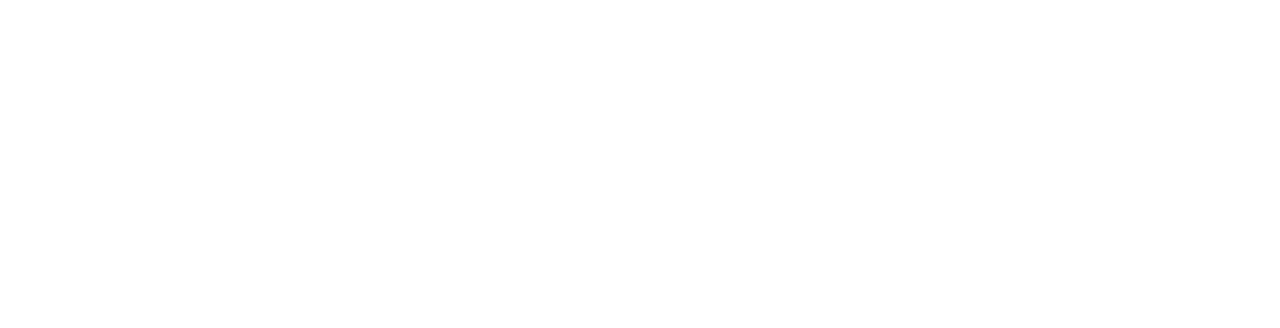
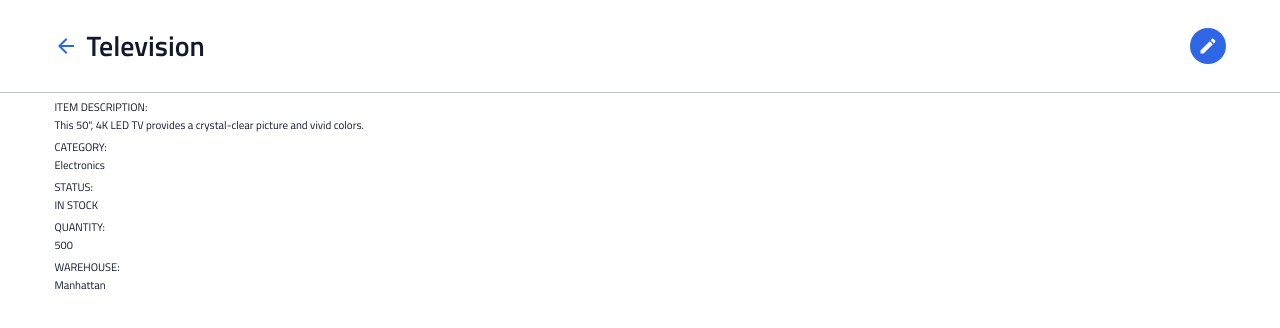
Before and after one commit to oikantik/team-two-instock, a React (Create React App) app in the folder client/: page / in a window 1280 px wide. Shown: the top 328 px of the page. Built offline with nearby package versions, Linux system fonts and the light colour scheme.

Commit message:
created the boiler plate for html

```diff
--- a/client/src/App.js
+++ b/client/src/App.js
@@ -1,11 +1,14 @@
 import Home from './pages/Home/Home';
+import InventoryItem from './components/InventoryItem/InventoryItem';
 import { BrowserRouter, Switch, Route  } from 'react-router-dom';
 import "./App.scss";
+
 
 function App() {
   return (
     <div className="App">
       <BrowserRouter>
+        <InventoryItem/>
         <Switch>
           <Route path='/' exact component={Home}></Route>
           <Route path='/warehouse' component={Home}></Route>
--- a/client/src/App.scss
+++ b/client/src/App.scss
@@ -1 +1 @@
-@use './partials/resets'
+@use './partials/resets';
--- /dev/null
+++ b/client/src/components/InventoryItem/InventoryItem.js
@@ -0,0 +1,45 @@
+import React from 'react';
+import arrowBackIcon from '../../assets/Icons/arrow_back-24px.svg';
+import './InventoryItem.scss';
+
+const InventoryItem = (props) => {
+  return (
+    <div className="inv-item-details">
+      <div className="inv-item-details__header">
+        <div className="inv-item-details__title-div">
+          <img src={arrowBackIcon} alt="Arrow Icon" className="inv-item-details__arrow-icon" ></img>
+          <h1 className="inv-item-details__title">Television</h1>
+        </div>
+        <div className="inv-item-details__edit-div">
+        <svg className="inv-item-details__edit-icon"width="24" height="24" viewBox="0 0 24 24" fill="FFFFFF" xmlns="http://www.w3.org/2000/svg">
+          <path className="inv-item-details__edit-icon-path" d="M3 17.25V21H6.75L17.81 9.94L14.06 6.19L3 17.25ZM20.71 7.04C21.1 6.65 21.1 6.02 20.71 5.63L18.37 3.29C17.98 2.9 17.35 2.9 16.96 3.29L15.13 5.12L18.88 8.87L20.71 7.04V7.04Z" fill="#FFFFFF"/>
+        </svg>
+        </div>
+      </div>
+      <div className="inv-item-details__border"></div>
+      <div className="inv-item-details__main">
+        <div className="inv-item-details__main-top">
+          <label className="inv-item-details__descr-label">ITEM DESCRIPTION:</label>
+          <p className="inv-item-details__descr">This 50", 4K LED TV provides a crystal-clear picture and vivid colors.</p>
+          <label className="inv-item-details__category-label">CATEGORY:</label>
+          <p className="inv-item-details__category">Electronics</p>
+        </div>
+        <div className="inv-item-details__main-bottom">
+          <div className="inv-item-details__div-row">
+            <label className="inv-item-details__status-label">STATUS:</label>
+            <div className="inv-item-details__div-status">
+              <p className="inv-item-details__status">IN STOCK</p>
+            </div>
+            <label className="inv-item-details__quantity-label">QUANTITY:</label>
+            <p className="inv-item-details__quantity">500</p>
+          </div>
+          <label className="inv-item-details__warehouse-label">WAREHOUSE:</label>
+          <p className="inv-item-details__warehouse">Manhattan</p>
+        </div>
+      </div>
+
+    </div>
+  );
+};
+
+export default InventoryItem;
--- /dev/null
+++ b/client/src/components/InventoryItem/InventoryItem.scss
@@ -0,0 +1,123 @@
+
+@use '../../partials/typography' as *;
+@use '../../partials/mixins' as *;
+
+
+
+
+
+
+.inv-item-details {
+  width: 100%;
+  display: flex;
+  flex-direction: column;
+  align-items: center;
+  height: 365px;
+
+  &__header {
+    display: flex;
+    justify-content: space-between;
+    align-items: center;
+    width: 91.5%;
+    height: 92px;
+  }
+
+  &__title-div {
+    display: flex;
+    align-items: center;
+  }
+
+  &__arrow-icon {
+    margin-right: 8px
+  }
+
+  &__title {
+    @include m-h1;
+  }
+
+  &__edit-div {
+    width: 36px;
+    height: 36px;
+    background-color: color(interactive);
+    border-radius: 20px;
+    display: flex;
+    justify-content: center;
+    align-items: center;
+  }
+
+  &__edit-icon-path {
+
+  }
+
+  &__edit-icon {
+    width: 20px;
+    height: 20px;
+  }
+
+  &__border {
+    width: 100%;
+    border-bottom: 1px solid color(borders)
+  }
+
+  &__main {
+    width: 91.5%;
+  }
+
+  &__main-top {
+
+  }
+
+  &__descr-label {
+    font-size: font-size(p3-mobile);
+    margin-top: 1rem;
+  }
+
+  &__descr {
+    font-size: font-size(p3-mobile)
+  }
+
+  &__category-label {
+    font-size: font-size(p3-mobile)
+  }
+
+  &__category {
+    font-size: font-size(p3-mobile)
+  }
+
+  &__main-bottom {
+
+  }
+
+  &__div-row {
+
+  }
+
+  &__status-label {
+    font-size: font-size(p3-mobile)
+  }
+
+  &__div-status {
+
+  }
+
+  &__status {
+    font-size: font-size(p3-mobile)
+  }
+
+  &__quantity-label {
+    font-size: font-size(p3-mobile)
+  }
+
+  &__quantity {
+    font-size: font-size(p3-mobile)
+  }
+
+  &__warehouse-label{
+    font-size: font-size(p3-mobile)
+  }
+
+  &__warehouse {
+    font-size: font-size(p3-mobile)
+  }
+
+}
```
Also changed, not shown: client/src/components/InventoryItem.js (deleted, +0 -16 lines), 1 other file (tests, documents, lock files or other folders).
